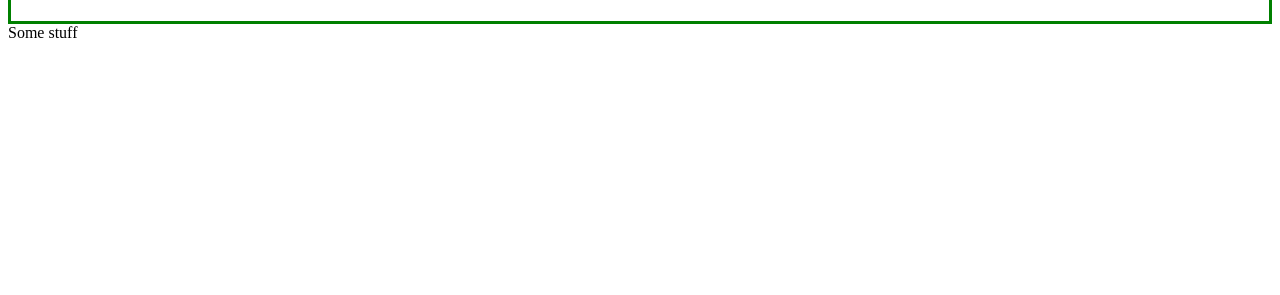
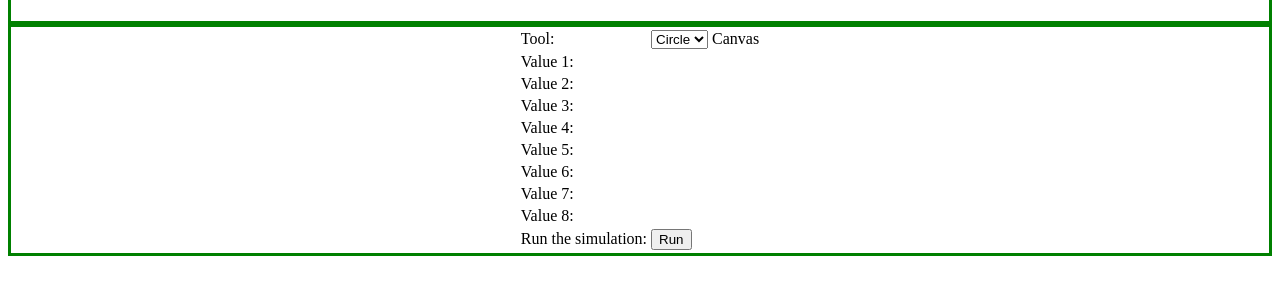
Before and after one commit to willi-kappler/AEM_Transport_UI, a FastAPI app: template templates/start.html in a window 1280 px wide. Shown: the part 135-430 px from the top of the page. Run offline with FastAPI, Linux system fonts and the light colour scheme; the template is opened without the code that fills it, so the values that code supplies are empty.

Commit message:
Add first table for simulation settings and canvas.

```diff
--- a/templates/start.html
+++ b/templates/start.html
@@ -5,5 +5,51 @@
     <h2>Welcome {{ username }}, <a href="logout">LOGOUT</a></h2>
 {% endblock %}
 {% block content %}
-    Some stuff
+    <div id="simulation_form">
+        <form action="/run_simulation" method="post" autocomplete="on">
+            <table>
+                <tr>
+                    <td><label for="tool">Tool:</label></td>
+                    <td>
+                        <select id="tool" name="tool">
+                            <option value="circle">Circle</option>
+                            <option value="line">Line</option>
+                            <option value="other">Other</option>
+                        </select>
+                    </td>
+                    <td>
+                        Canvas
+                    </td>
+                </tr>
+                <tr>
+                    <td>Value 1:</td>
+                </tr>
+                <tr>
+                    <td>Value 2:</td>
+                </tr>
+                <tr>
+                    <td>Value 3:</td>
+                </tr>
+                <tr>
+                    <td>Value 4:</td>
+                </tr>
+                <tr>
+                    <td>Value 5:</td>
+                </tr>
+                <tr>
+                    <td>Value 6:</td>
+                </tr>
+                <tr>
+                    <td>Value 7:</td>
+                </tr>
+                <tr>
+                    <td>Value 8:</td>
+                </tr>
+                <tr>
+                    <td><label for="submit">Run the simulation:</label></td>
+                    <td><input type="submit" value="Run" id="submit" name="submit"></td>
+                </tr>
+            </table>
+        </form>
+    </div>
 {% endblock %}
```
